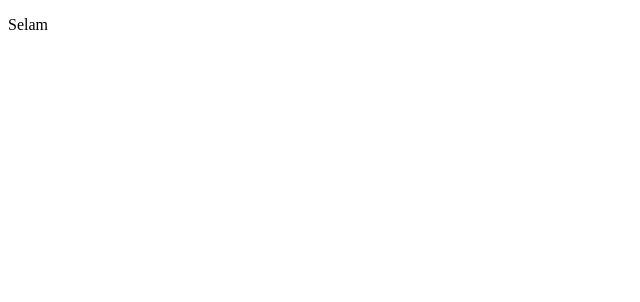
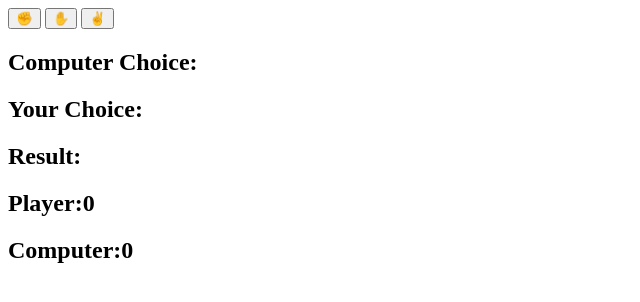
Before and after one commit to phscloq/learningjs, a plain HTML site: page index.html in a window 1280 px wide. Shown: the whole page, without its empty margins (0-640 px from the left). Drawn offline with Linux system fonts and the light colour scheme.

Commit message:
Update index.html

```diff
--- a/index.html
+++ b/index.html
@@ -1,11 +1,24 @@
 <!DOCTYPE html>
-<html lang="en" dir="ltr">
-  <head>
-    <meta charset="utf-8">
-    <title>Rock Paper Scissors</title>
-  </head>
-  <body>
-    <p>Selam</p>
-    <script type="text/javascript" src="myscripts.js"></script>
-  </body>
+<html lang="en">
+<head>
+    <meta charset="UTF-8">
+    <meta http-equiv="X-UA-Compatible" content="IE=edge">
+    <meta name="viewport" content="width=device-width, initial-scale=1.0">
+    <link rel="stylesheet" href="style.css">
+
+    <title>Document</title>
+</head>
+<body>
+    <div class="selections">
+        <button class="selection" id="rock">✊</button>
+        <button class="selection" id="paper">✋</button>
+        <button class="selection" id="scissors">✌</button>
+    </div>
+  <h2>Computer Choice:<span id="computer-choice"></span></h2>
+  <h2>Your Choice:<span id="user-choice"></span></h2>
+  <h2>Result:<span id="result"></span></h2>
+  <h2>Player:<span id="user-score">0</span></h2>
+  <h2>Computer:<span id="computer-score">0</span></h2>
+<script src="script.js"></script>
+</body>
 </html>
```
